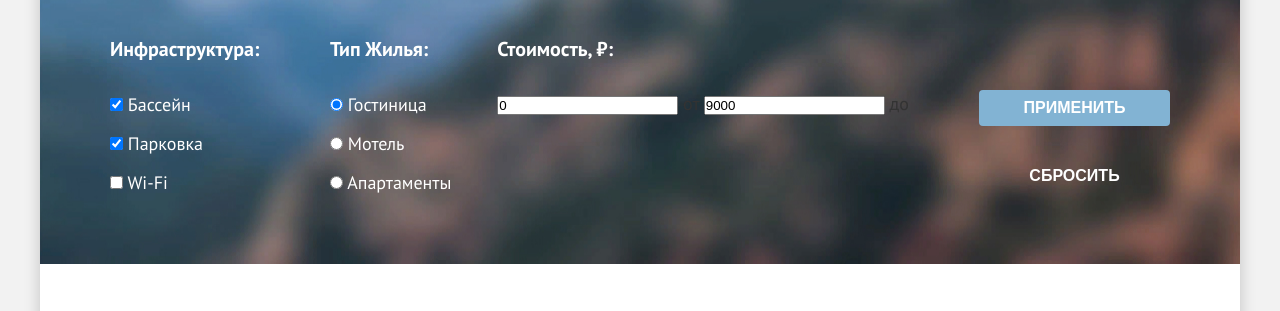
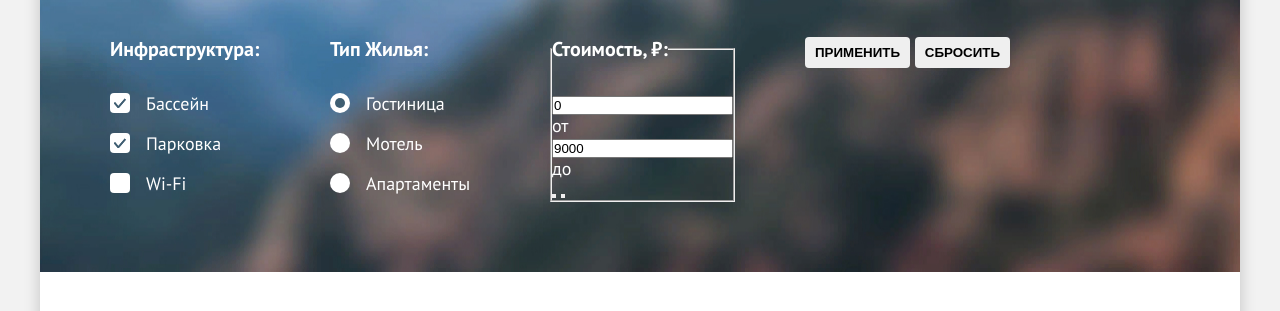
Before and after one commit to htmlacademy-htmlcss/2336403-sedona-1, a plain HTML site: page catalog.html in a window 1280 px wide. Shown: the part 202-513 px from the top of the page. Drawn offline with Linux system fonts and the light colour scheme.

Commit message:
Изменена верстка фильтра гостиниц каталога

```diff
--- a/catalog.html
+++ b/catalog.html
@@ -54,7 +54,7 @@
 
     <!-- MAIN -->
     <main class="main-container main-catalog-page">
-      <div class="search-filter-container">
+      <section class="search-filter-container">
         <header class="search-header">
             <h1 class="search-header-title">Гостиницы Седоны</h1>
             <ul class="breadcrumbs">
@@ -77,100 +77,96 @@
             </ul>
         </header>
 
-        <form class="hotels-filter-form" action="https://echo.htmlacademy.ru/" method="get">
-          <div class="hotels-filter-left-items">
-            <fieldset class="hotels-filter-group-infra">
-              <legend class="hotels-filter-title visually-hidden">Инфраструктура:</legend>
-              <h2 class="hotels-filter-item-title">Инфраструктура:</h2>
-              <ul class="hotels-filter-list">
-                <li class="hotels-filter-item">
-                  <label class="control">
-                    <input class="control-input" type="checkbox" name="pool" checked>
-                    <span class="control-mark"></span>
-                    <span class="control-lead">Бассейн</span>
+<!-- ********************************************************************************************************************************** -->
+        <form class="catalog-filter" action="https://echo.htmlacademy.ru/" method="get">
+          <fieldset class="filter-item">
+            <legend class="catalog-filter-title">Инфраструктура:</legend>
+            <ul class="catalog-filter-list">
+              <li class="catalog-filter-item">
+                <label class="option">
+                  <input class="visually-hidden option-point" type="checkbox" name="pool" checked>
+                  <span class="option-mark"></span>
+                  <span class="option-label">Бассейн</span>
                 </label>
               </li>
-                <li class="hotels-filter-item">
-                  <label class="control">
-                    <input class="control-input" type="checkbox" name="parking" checked>
-                    <span class="control-mark"></span>
-                    <span class="control-label">Парковка</span>
+              <li class="catalog-filter-item">
+                <label class="option">
+                  <input class="option-point visually-hidden" type="checkbox" name="parking" checked>
+                  <span class="option-mark"></span>
+                  <span class="option-label">Парковка</span>
                 </label>
               </li>
-                <li class="hotels-filter-item">
-                  <label class="control">
-                    <input class="control-input" type="checkbox" name="wi-fi">
-                    <span class="control-mark"></span>
-                    <span class="control-label">Wi-Fi</span>
+              <li class="catalog-filter-item">
+                <label class="option">
+                  <input class="option-point visually-hidden" type="checkbox" name="wi-fi">
+                  <span class="option-mark"></span>
+                  <span class="option-label">Wi-Fi</span>
                 </label>
               </li>
             </ul>
           </fieldset>
 
-            <fieldset class="hotels-filter-group-infra">
-              <legend class="hotels-filter-title visually-hidden">Тип жилья:</legend>
-              <h2 class="hotels-filter-item-title">Тип жилья:</h2>
-              <ul class="hotels-filter-list">
-                <li class="hotels-filter-item">
-                  <label class="control">
-                    <input class="control-input" type="radio" name="apartment-type" value="hotel" checked="">
-                    <span class="control-mark"></span>
-                    <span class="control-lead">Гостиница</span>
+          <fieldset class="filter-item">
+            <legend class="catalog-filter-title">Тип жилья:</legend>
+            <ul class="catalog-filter-list">
+              <li class="catalog-filter-item">
+                <label class="option">
+                  <input class="visually-hidden option-point" type="radio" name="type-home" value="hotel" checked>
+                  <span class="option-mark radio"></span>
+                  <span class="option-label">Гостиница</span>
                 </label>
               </li>
-                <li class="hotels-filter-item">
-                  <label class="control">
-                    <input class="control-input" type="radio" name="apartment-type" value="motel">
-                    <span class="control-mark"></span>
-                    <span class="control-lead">Мотель</span>
+              <li class="catalog-filter-item">
+                <label class="option">
+                  <input class="visually-hidden option-point" type="radio" name="type-home" value="motel">
+                  <span class="option-mark radio"></span>
+                  <span class="option-label">Мотель</span>
                 </label>
               </li>
-                <li class="hotels-filter-item">
-                  <label class="control">
-                    <input class="control-input" type="radio" name="apartment-type" value="apartment">
-                    <span class="control-mark"></span>
-                    <span class="control-lead">Апартаменты</span>
+              <li class="catalog-filter-item">
+                <label class="option">
+                  <input class="visually-hidden option-point" type="radio" name="type-home" value="apartament">
+                  <span class="option-mark radio"></span>
+                  <span class="option-label">Апартаменты</span>
                 </label>
               </li>
             </ul>
           </fieldset>
+
+          <fieldset class="catalog-slider">
+            <legend class="slider-title catalog-filter-title">Стоимость, ₽:</legend>
+
+            <label class="slider-from">
+              <input class="slider slider-min" name="from" type="number" value="0">
+              <span class="slider-placeholder">от</span>
+            </label>
+            <label class="slider-to">
+              <input class="slider slider-max" name="to" type="number" value="9000">
+              <span class="slider-placeholder">до</span>
+            </label>
+
+
+            <div class="range">
+              <div class="range-scale">
+                <div class="range-bar">
+                  <button class="range-toggle toggle-min" type="button">
+                    <span class="visually-hidden">Изменить минимальную цену.</span>
+                  </button>
+                  <button class="range-toggle toggle-max" type="button">
+                    <span class="visually-hidden">Изменить максимальную цену.</span>
+                  </button>
                 </div>
-
-          <div class="hotels-filter-right-items">
-            <fieldset class="hotels-filter-price">
-              <legend class="hotels-filter-title visually-hidden">Стоимость, ₽:</legend>
-              <h2 class="hotels-filter-item-title">Стоимость, ₽: </h2>
-              <div class="range">
-                <label class="range-from-field-label">
-                  <input class="range-from-field-input" type="number"  value="0">
-                  <span>от</span>
-                </label>
-                <label class="range-to-field-label">
-                  <input class="range-to-field-input" type="number"  value="9000">
-                  <span>до</span>
-                </label>
               </div>
-
-              <!-- <div class="range-scale"> -->
-                  <!-- <div class="range-bar"> -->
-                    <!-- <button class="range-toggle toggle-min" type="button"> -->
-                      <!-- <span class="visually-hidden">Изменить минимальную цену.</span> -->
-                    <!-- </button> -->
-                    <!-- <button class="range-toggle toggle-max" type="button"> -->
-                      <!-- <span class="visually-hidden">Изменить максимальную цену.</span> -->
-                    <!-- </button> -->
-                  <!-- </div> -->
-                <!-- </div> -->
-              <!-- </div> -->
+            </div>
           </fieldset>
 
-            <div class="hotels-filter-buttons">
-              <button class="button button-small button-secondary" type="submit">Применить</button>
-              <button class="button button-small button-tertiary" type="reset">Сбросить</button>
-            </div>
+
+          <div class="catalog-filter-button">
+            <button class="button filter-button" type="submit">Применить</button>
+            <button class="button filter-button reset" type="reset">Сбросить</button>
           </div>
         </form>
-      </div>
+      </section>
 
       <section class="hotels">
 
--- a/styles/styles.css
+++ b/styles/styles.css
@@ -632,8 +632,10 @@ body {
 }
 
 .search-filter-container {
-  padding: 70px;
-  padding-top: 35px;
+  padding: 35px 70px 70px;
+  color: #ffffff;
+  background-color: #3f5e72;
+  background-repeat: no-repeat;
   background-image: url("../images/filter-background.jpg");
   background-size: 100% 100%;
 }
@@ -763,124 +765,123 @@ body {
   color: #ffffff;
 }
 
-.hotels-filter-item-title{
-  display: flex;
-  color: #ffffff;
-  font-size: 20px;
-  font-style: normal;
-  font-weight: 700;
-  line-height: 24px;
-  text-transform: capitalize;
-  padding: 0;
-  margin: 0;
-  margin-bottom: 32px;
-  align-items: start;
-}
-
-.hotels-filter-form {
-  display: flex;
-  flex-direction: row;
-  justify-content: space-between;
-  width: 100%;
-}
-
-.hotels-filter-left-items {
-  display: flex;
-  flex-direction: wrap;
-  gap: 70px;
-  padding: 0;
-  width: 371px;
-  height: 157px;
-}
-
-.hotels-filter-right-items {
-  display: flex;
-  flex-direction: wrap;
-  justify-content: space-between;
-  padding: 0;
+/* *************************************************************************************************************** */
+.catalog-filter {
+  display: grid;
+  grid-template-columns: 150px 150px auto 288px 191px;
   gap: 70px;
 }
 
-.hotels-filter-group-infra {
-  display: flex;
-  flex-direction: column;
-  align-items: space-between;
+.filter-item {
+  margin: 0;
   padding: 0;
-  border: 0 none;
-  width: 150px;
-  height: 157px;
+  border: none;
 }
 
-.hotels-filter-price {
-  display: flex;
-  flex-direction: column;
-  justify-content: flex-start;
-  border: 0 none;
+.catalog-filter-title {
+  margin: 0 0 32px;
   padding: 0;
-  margin: 0;
+  font-size: 20px;
+  line-height: 24px;
+  font-weight: 700;
+  text-transform: capitalize;
+  text-align: start;
 }
 
-.hotels-filter-buttons {
-  align-self: flex-end;
-  width: 191px;
-  height: 104px;
-  gap: 32px;
-  display: flex;
-  flex-direction: column;
-}
-
-.catalog-filter-input {
-  width: 143px;
-  height: 48px;
-  padding: 12px 20px;
+.catalog-filter-list {
+  display: grid;
   margin: 0;
-  margin-bottom: 36px;
-}
-
-.hotels-filter-list {
-  display: flex;
-  flex-direction: column;
-  align-items: flex-start;
-  gap: 16px;
   padding: 0;
-  margin: 0;
+  gap: 19px;
+  text-align: left;
   list-style-type: none;
 }
 
-.hotels-filter-item {
-  padding: 0;
+.option {
+  position: relative;
+  display: block;
+  max-width: 170px;
+  padding: 0 0 0 36px;
+  word-break: break-all;
+  cursor: pointer;
 }
 
-.hotels-filter-title {
-  color: #ffffff;
-  font-size: 20px;
-  font-style: normal;
-  font-weight: 700;
-  line-height: 24px;
-  text-transform: capitalize;
+.option-point {
+  cursor: pointer;
 }
 
-.control {
-  color: #ffffff;
-  font-size: 18px;
-  font-style: normal;
-  font-weight: 400;
-  line-height: 23px;
+.option-mark {
+  position: absolute;
+  left: 0;
+  width: 20px;
+  height: 20px;
+  background-color: #ffffff;
+  border: none;
+  border-radius: 4px;
+  box-sizing: content-box;
 }
 
-.control-input {
-  padding: 0;
-  margin: 0;
+.option-mark:hover {
+  opacity: 60%;
 }
 
-.catalog-filter-input {
-  color: #000000;
-  font-size: 18px;
-  font-style: normal;
-  font-weight: 700;
-  line-height: 24px;
+.option-point:focus ~ .option-mark {
+  position: absolute;
+  top: -3px;
+  left: -3px;
+  width: 20px;
+  height: 20px;
+  border-radius: 6px;
+  border: 3px solid #83b3d3;
 }
 
+.option-mark:active {
+  opacity: 30%;
+}
+
+.option:hover {
+  opacity: 60%;
+}
+
+.option:active {
+  opacity: 30%;
+}
+
+.radio {
+  border-radius: 50%;
+}
+
+.option-point:focus ~ .radio {
+  border-radius: 50%;
+}
+
+.option-point[type="checkbox"]:checked + .option-mark::before,
+.option-point[type="checkbox"]:checked + .option-mark::after {
+  position: absolute;
+  top: 50%;
+  left: 50%;
+  transform: translateX(-50%) translateY(-50%);
+  width: 12.2px;
+  height: 9.9px;
+  background-image: url("../images/tick.svg");
+  content: "";
+}
+
+.option-point[type="radio"]:checked + .option-mark::before {
+  position: absolute;
+  top: 50%;
+  left: 50%;
+  transform: translateX(-50%) translateY(-50%);
+  width: 10px;
+  height: 10px;
+  background-color: #3f5e72;
+  border-radius: 50%;
+  content: "";
+}
+
+
+
+/* ************************************************************************************************************************ */
 .hotels {
   padding: 50px 70px 60px 70px;
   margin-bottom: 40px;
```
Also changed, not shown: images/tick.svg (added). Lines whose indentation alone changed are shown as unchanged.
